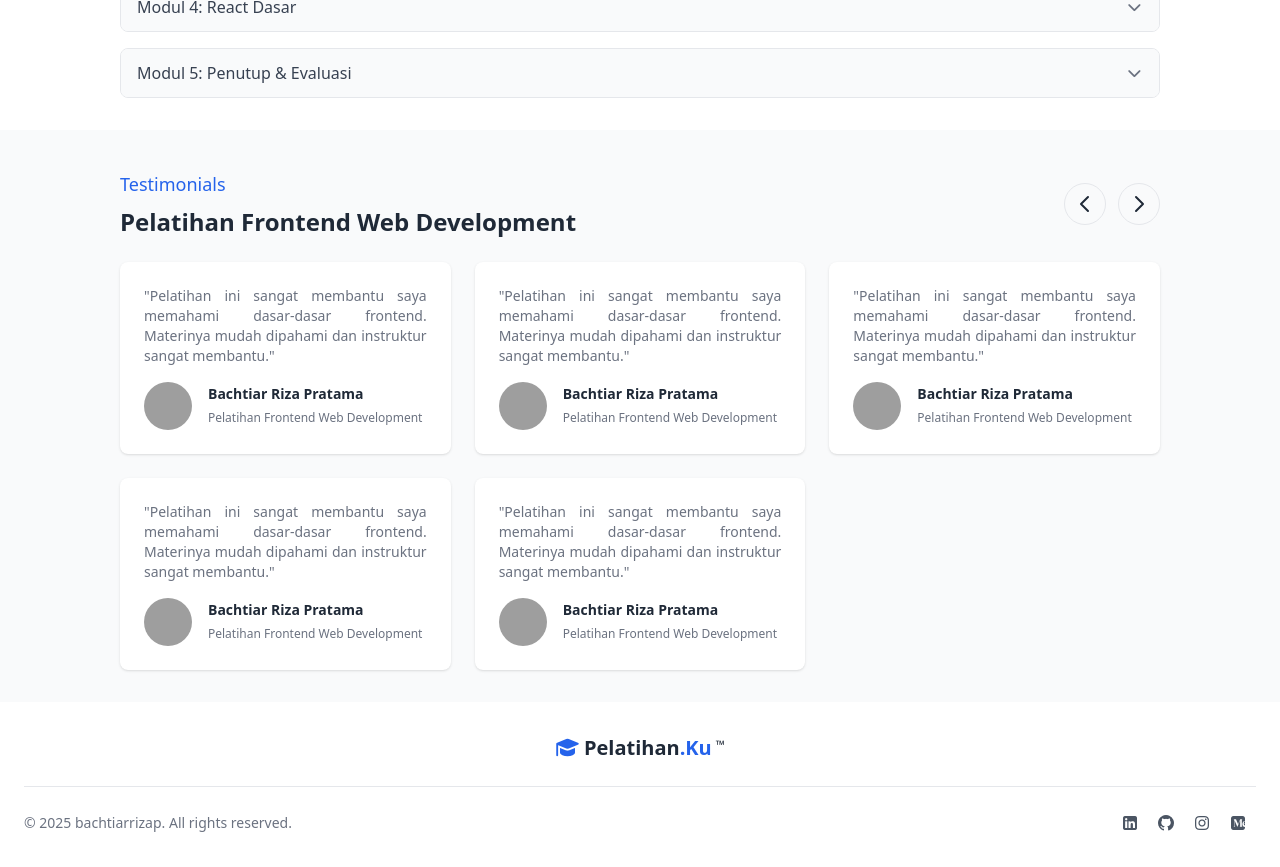
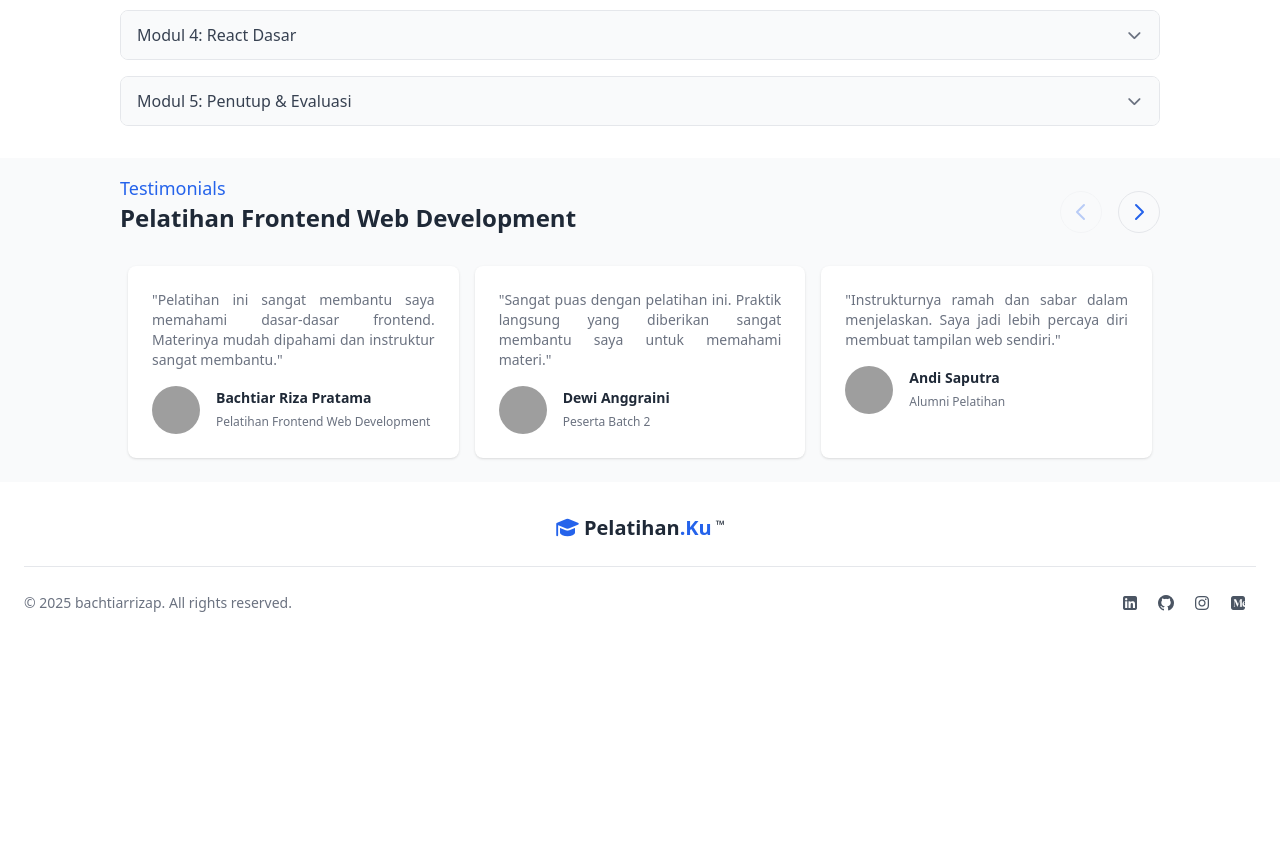
Before and after one commit to bachtiarrizaa/pelatihan-digital-app, a React (Vite) app in the folder frontend/: page /daftar-pelatihan-detail in a window 1280 px wide. Shown: the part 720-1587 px from the top of the page. After the commit the page ends 1367 px from the top, so only its background shows below. Built offline with nearby package versions, Linux system fonts and the light colour scheme; grey boxes are pictures that could not be loaded.

Commit message:
fix feedback page

```diff
--- a/frontend/package.json
+++ b/frontend/package.json
@@ -15,7 +15,8 @@
     "react": "^19.1.0",
     "react-dom": "^19.1.0",
     "react-router-dom": "^7.7.1",
-    "react-select": "^5.10.2"
+    "react-select": "^5.10.2",
+    "swiper": "^11.2.10"
   },
   "devDependencies": {
     "@eslint/js": "^9.30.1",
--- a/frontend/src/Components/Feedback.jsx
+++ b/frontend/src/Components/Feedback.jsx
@@ -1,123 +1,135 @@
+import { useEffect, useState } from "react";
+
+const feedback = [
+  {
+    message: "Pelatihan ini sangat membantu saya memahami dasar-dasar frontend. Materinya mudah dipahami dan instruktur sangat membantu.",
+    name: "Bachtiar Riza Pratama",
+    role: "Pelatihan Frontend Web Development",
+    image: "https://images.unsplash.com/photo-1570295999919-56ceb5ecca61?ixlib=rb-1.2.1&auto=format&fit=crop&w=880&q=80"
+  },
+  {
+    message: "Sangat puas dengan pelatihan ini. Praktik langsung yang diberikan sangat membantu saya untuk memahami materi.",
+    name: "Dewi Anggraini",
+    role: "Peserta Batch 2",
+    image: "https://images.unsplash.com/photo-1607746882042-944635dfe10e?ixlib=rb-1.2.1&auto=format&fit=crop&w=880&q=80"
+  },
+  {
+    message: "Instrukturnya ramah dan sabar dalam menjelaskan. Saya jadi lebih percaya diri membuat tampilan web sendiri.",
+    name: "Andi Saputra",
+    role: "Alumni Pelatihan",
+    image: "https://images.unsplash.com/photo-1595152772835-219674b2a8a0?ixlib=rb-1.2.1&auto=format&fit=crop&w=880&q=80"
+  },
+  {
+    message: "Materi yang diajarkan sangat relevan dengan kebutuhan industri saat ini. Recommended banget!",
+    name: "Citra Melati",
+    role: "Web Developer",
+    image: "https://images.unsplash.com/photo-1544005313-94ddf0286df2?ixlib=rb-1.2.1&auto=format&fit=crop&w=880&q=80"
+  },
+  {
+    message: "Pelatihan ini membuat saya lebih siap menghadapi dunia kerja sebagai frontend developer.",
+    name: "Rian Prakoso",
+    role: "Peserta Bootcamp",
+    image: "https://images.unsplash.com/photo-1547425260-76bcadfb4f2c?ixlib=rb-1.2.1&auto=format&fit=crop&w=880&q=80"
+  }
+];
+
 export default function Feedback() {
+  const [startIndex, setStartIndex] = useState(0);
+  const [itemsPerView, setItemsPerView] = useState(1);
+
+  useEffect(() => {
+    const updateView = () => {
+      const width = window.innerWidth;
+      if (width >= 1024) {
+        setItemsPerView(3);
+      } else {
+        setItemsPerView(1);
+      }
+    };
+    updateView();
+    window.addEventListener("resize", updateView);
+    return () => window.removeEventListener("resize", updateView);
+  }, []);
+
+  const maxStartIndex = feedback.length - itemsPerView;
+
+  const handlePrev = () => {
+    setStartIndex((prev) => Math.max(prev - 1, 0));
+  };
+
+  const handleNext = () => {
+    setStartIndex((prev) => Math.min(prev + 1, maxStartIndex));
+  };
+
   return (
-        <>
     <section className="bg-gray-50">
       <div className="container px-6 mx-auto">
-                    <div className="lg:px-24 pt-4 pb-8">
-                        <div class="mt-6 md:flex md:items-center md:justify-between">
+        <div className="lg:px-24 pt-4 pb-4">
+          {/* Title + Buttons */}
+          <div className="md:flex md:items-center md:justify-between">
             <div>
               <p className="text-lg font-medium text-blue-600">Testimonials</p>
-
-                                <h1 className="mt-2 text-xl font-semibold text-gray-800 capitalize lg:text-2xl">
+              <h1 className="text-xl font-semibold text-gray-800 capitalize lg:text-2xl">
                 Pelatihan Frontend Web Development
               </h1>
             </div>
-
-                            <div class="flex justify-between mt-8 md:mt-0">
-                                <button title="left arrow" class="p-2 mx-3 text-gray-800 transition-colors duration-300 border rounded-full rtl:-scale-x-100 hover:bg-gray-100">
-                                    <svg xmlns="http://www.w3.org/2000/svg" class="w-6 h-6" fill="none" viewBox="0 0 24 24" stroke="currentColor" stroke-width="2">
-                                        <path stroke-linecap="round" stroke-linejoin="round" d="M15 19l-7-7 7-7" />
+            <div className="flex justify-between mt-4 gap-4">
+              <button
+                onClick={handlePrev}
+                className="p-2 text-blue-600 transition-colors duration-300 border rounded-full hover:bg-gray-100 disabled:opacity-30"
+                disabled={startIndex === 0}
+              >
+                <svg xmlns="http://www.w3.org/2000/svg" className="w-6 h-6" fill="none"
+                  viewBox="0 0 24 24" stroke="currentColor" strokeWidth="2">
+                  <path strokeLinecap="round" strokeLinejoin="round" d="M15 19l-7-7 7-7" />
                 </svg>
               </button>
 
-                                <button title="right arrow" class="p-2 text-gray-800 transition-colors duration-300 border rounded-full rtl:-scale-x-100 hover:bg-gray-100">
-                                    <svg xmlns="http://www.w3.org/2000/svg" class="w-6 h-6" fill="none" viewBox="0 0 24 24" stroke="currentColor" stroke-width="2">
-                                        <path stroke-linecap="round" stroke-linejoin="round" d="M9 5l7 7-7 7" />
+              <button
+                onClick={handleNext}
+                className="p-2 text-blue-600 transition-colors duration-300 border rounded-full hover:bg-gray-100 disabled:opacity-30"
+                disabled={startIndex >= maxStartIndex}
+              >
+                <svg xmlns="http://www.w3.org/2000/svg" className="w-6 h-6" fill="none"
+                  viewBox="0 0 24 24" stroke="currentColor" strokeWidth="2">
+                  <path strokeLinecap="round" strokeLinejoin="round" d="M9 5l7 7-7 7" />
                 </svg>
               </button>
             </div>
           </div>
 
-                        <div className="mt-6 grid grid-cols-1 md:grid-cols-2 lg:grid-cols-3 gap-6">
-                            <div className="bg-white rounded-lg shadow p-6">
-                                <p className="text-gray-500 mb-4 text-sm text-justify">
-                                    "Pelatihan ini sangat membantu saya memahami dasar-dasar frontend. Materinya mudah dipahami dan instruktur sangat membantu."
-                                </p>
-
+          {/* Carousel */}
+          <div className="relative mt-2 sm:mt-6 overflow-hidden">
+            <div
+              className="flex transition-transform duration-500 ease-in-out"
+              style={{
+                width: `${feedback.length * (100 / itemsPerView)}%`,
+                transform: `translateX(-${(startIndex * 100) / feedback.length}%)`
+              }}
+            >
+              {feedback.map((item, index) => (
+                <div
+                  key={index}
+                  className="p-2"
+                  style={{ width: `${100 / feedback.length}%`, flexShrink: 0 }}
+                >
+                  <div className="bg-white rounded-lg shadow p-6 h-full">
+                    <p className="text-gray-500 mb-4 text-sm text-justify">"{item.message}"</p>
                     <div className="flex items-center">
-                                    <img
-                                    src="https://images.unsplash.com/photo-1570295999919-56ceb5ecca61?ixlib=rb-1.2.1&ixid=MnwxMjA3fDB8MHxwaG90by1wYWdlfHx8fGVufDB8fHx8&auto=format&fit=crop&w=880&q=80"
-                                    alt="Profile"
-                                    className="w-12 h-12 rounded-full object-cover"
-                                    />
+                      <img src={item.image} alt={item.name} className="w-12 h-12 rounded-full object-cover" />
                       <div className="ml-4">
-                                        <h3 className="text-sm font-semibold text-gray-800">Bachtiar Riza Pratama</h3>
-                                        <span className="text-xs text-gray-500">Pelatihan Frontend Web Development</span>
-                                    </div>
-                                </div>
-                            </div>
-                            <div className="bg-white rounded-lg shadow p-6">
-                                <p className="text-gray-500 mb-4 text-sm text-justify">
-                                    "Pelatihan ini sangat membantu saya memahami dasar-dasar frontend. Materinya mudah dipahami dan instruktur sangat membantu."
-                                </p>
-
-                                <div className="flex items-center">
-                                    <img
-                                    src="https://images.unsplash.com/photo-1570295999919-56ceb5ecca61?ixlib=rb-1.2.1&ixid=MnwxMjA3fDB8MHxwaG90by1wYWdlfHx8fGVufDB8fHx8&auto=format&fit=crop&w=880&q=80"
-                                    alt="Profile"
-                                    className="w-12 h-12 rounded-full object-cover"
-                                    />
-                                    <div className="ml-4">
-                                        <h3 className="text-sm font-semibold text-gray-800">Bachtiar Riza Pratama</h3>
-                                        <span className="text-xs text-gray-500">Pelatihan Frontend Web Development</span>
-                                    </div>
-                                </div>
-                            </div>
-                            <div className="bg-white rounded-lg shadow p-6">
-                                <p className="text-gray-500 mb-4 text-sm text-justify">
-                                    "Pelatihan ini sangat membantu saya memahami dasar-dasar frontend. Materinya mudah dipahami dan instruktur sangat membantu."
-                                </p>
-
-                                <div className="flex items-center">
-                                    <img
-                                    src="https://images.unsplash.com/photo-1570295999919-56ceb5ecca61?ixlib=rb-1.2.1&ixid=MnwxMjA3fDB8MHxwaG90by1wYWdlfHx8fGVufDB8fHx8&auto=format&fit=crop&w=880&q=80"
-                                    alt="Profile"
-                                    className="w-12 h-12 rounded-full object-cover"
-                                    />
-                                    <div className="ml-4">
-                                        <h3 className="text-sm font-semibold text-gray-800">Bachtiar Riza Pratama</h3>
-                                        <span className="text-xs text-gray-500">Pelatihan Frontend Web Development</span>
-                                    </div>
-                                </div>
-                            </div>
-                            <div className="bg-white rounded-lg shadow p-6">
-                                <p className="text-gray-500 mb-4 text-sm text-justify">
-                                    "Pelatihan ini sangat membantu saya memahami dasar-dasar frontend. Materinya mudah dipahami dan instruktur sangat membantu."
-                                </p>
-
-                                <div className="flex items-center">
-                                    <img
-                                    src="https://images.unsplash.com/photo-1570295999919-56ceb5ecca61?ixlib=rb-1.2.1&ixid=MnwxMjA3fDB8MHxwaG90by1wYWdlfHx8fGVufDB8fHx8&auto=format&fit=crop&w=880&q=80"
-                                    alt="Profile"
-                                    className="w-12 h-12 rounded-full object-cover"
-                                    />
-                                    <div className="ml-4">
-                                        <h3 className="text-sm font-semibold text-gray-800">Bachtiar Riza Pratama</h3>
-                                        <span className="text-xs text-gray-500">Pelatihan Frontend Web Development</span>
-                                    </div>
-                                </div>
-                            </div>
-                            <div className="bg-white rounded-lg shadow p-6">
-                                <p className="text-gray-500 mb-4 text-sm text-justify">
-                                    "Pelatihan ini sangat membantu saya memahami dasar-dasar frontend. Materinya mudah dipahami dan instruktur sangat membantu."
-                                </p>
-
-                                <div className="flex items-center">
-                                    <img
-                                    src="https://images.unsplash.com/photo-1570295999919-56ceb5ecca61?ixlib=rb-1.2.1&ixid=MnwxMjA3fDB8MHxwaG90by1wYWdlfHx8fGVufDB8fHx8&auto=format&fit=crop&w=880&q=80"
-                                    alt="Profile"
-                                    className="w-12 h-12 rounded-full object-cover"
-                                    />
-                                    <div className="ml-4">
-                                        <h3 className="text-sm font-semibold text-gray-800">Bachtiar Riza Pratama</h3>
-                                        <span className="text-xs text-gray-500">Pelatihan Frontend Web Development</span>
+                        <h3 className="text-sm font-semibold text-gray-800">{item.name}</h3>
+                        <span className="text-xs text-gray-500">{item.role}</span>
                       </div>
                     </div>
                   </div>
                 </div>
+              ))}
+            </div>
+          </div>
+
         </div>
       </div>
     </section>
-        </>
-    )
+  );
 }
--- a/frontend/src/Pages/Pelatihan/DetailPelatihan.jsx
+++ b/frontend/src/Pages/Pelatihan/DetailPelatihan.jsx
@@ -92,6 +92,7 @@ function AccordionItem({ modul, isOpen, onClick }) {
 export default function DetailPelatihan() {
   const [openIndex, setOpenIndex] = useState(null);
   const silabusRef = useRef(null);
+  const feedbackRef = useRef(null);
 
   const toggle = (index) => {
     setOpenIndex(openIndex === index ? null : index);
@@ -142,7 +143,7 @@ export default function DetailPelatihan() {
 
               {/* Tombol Aksi */}
               <div className="w-full lg:w-auto bg-white rounded-xl shadow-sm p-6 text-center space-y-3">
-                <button className="w-full px-4 py-2 text-white bg-blue-600 rounded-md hover:bg-blue-500 transition duration-200">
+                <button className="w-full px-2 py-2 text-white bg-blue-600 rounded-md hover:bg-blue-500 transition duration-200">
                   <i className="fas fa-sign-in-alt mr-2"></i> Daftar
                 </button>
 
@@ -150,13 +151,14 @@ export default function DetailPelatihan() {
 
                 <button
                   onClick={() => silabusRef.current?.scrollIntoView({ behavior: 'smooth' })}
-                  className="w-full px-4 py-2 text-white bg-gray-800 rounded-md hover:bg-gray-700 transition duration-200">
+                  className="w-full px-2 py-2 text-white bg-gray-800 rounded-md hover:bg-gray-700 transition duration-200">
                   <i className="fas fa-file-alt mr-2"></i> Silabus
                 </button>
 
                 <button
-                  className="w-full px-4 py-2 text-blue-600 border border-blue-600 rounded-md hover:bg-gray-50 transition duration-200">
-                  <i className="fas fa-comments mr-2"></i> Feedback
+                  onClick={() => feedbackRef.current?.scrollIntoView({ behavior: 'smooth' })}
+                  className="w-full px-2 py-2 text-blue-600 border border-blue-600 rounded-md hover:bg-gray-50 transition duration-200">
+                  <i className="fas fa-comments mr-2"></i> Testimonials
                 </button>
               </div>
             </div>
@@ -178,7 +180,11 @@ export default function DetailPelatihan() {
       <section className="bg-white" ref={silabusRef}>
         <div className="container px-6 mx-auto">
           <div className="lg:px-24 pt-4 pb-8">
-            <h2 className="text-xl lg:text-2xl font-semibold text-gray-800"><span className='text-blue-600'>Silabus</span> {pelatihan.title}</h2>
+            <p className="text-lg font-medium text-blue-600">Silabus</p>
+            <h1 className="text-xl font-semibold text-gray-800 capitalize lg:text-2xl">
+              Pelatihan Frontend Web Development
+            </h1>
+            {/* <h2 className="text-xl lg:text-2xl font-semibold text-gray-800"><span className='text-blue-600'>Silabus</span> {pelatihan.title}</h2> */}
             <div class="flex mx-auto my-6">
               <span class="inline-block w-40 h-1 bg-blue-500 rounded-full"></span>
               <span class="inline-block w-3 h-1 mx-1 bg-blue-500 rounded-full"></span>
@@ -198,18 +204,9 @@ export default function DetailPelatihan() {
         </div>
       </section>
 
-      {/* <section className='bg-gray-50 py-4'>
-        <div class="flex justify-center mx-auto">
-          <span class="inline-block w-40 h-1 bg-blue-600 rounded-full"></span>
-          <span class="inline-block w-3 h-1 mx-1 bg-blue-600 rounded-full"></span>
-          <span class="inline-block w-1 h-1 mx-1 bg-blue-600 rounded-full"></span>
-          <span class="inline-block w-1 h-1 mx-1 bg-blue-600 rounded-full"></span>
-          <span class="inline-block w-3 h-1 mx-1 bg-blue-600 rounded-full"></span>
-          <span class="inline-block w-40 h-1 bg-blue-600 rounded-full"></span>
-        </div>
-      </section> */}
-
-      <Feedback />
+      <div ref={feedbackRef}>
+        <Feedback />
+      </div>
     </>
   );
 }
```
Also changed, not shown: 1 other file (tests, documents, lock files or other folders). Lines whose indentation alone changed are shown as unchanged.
